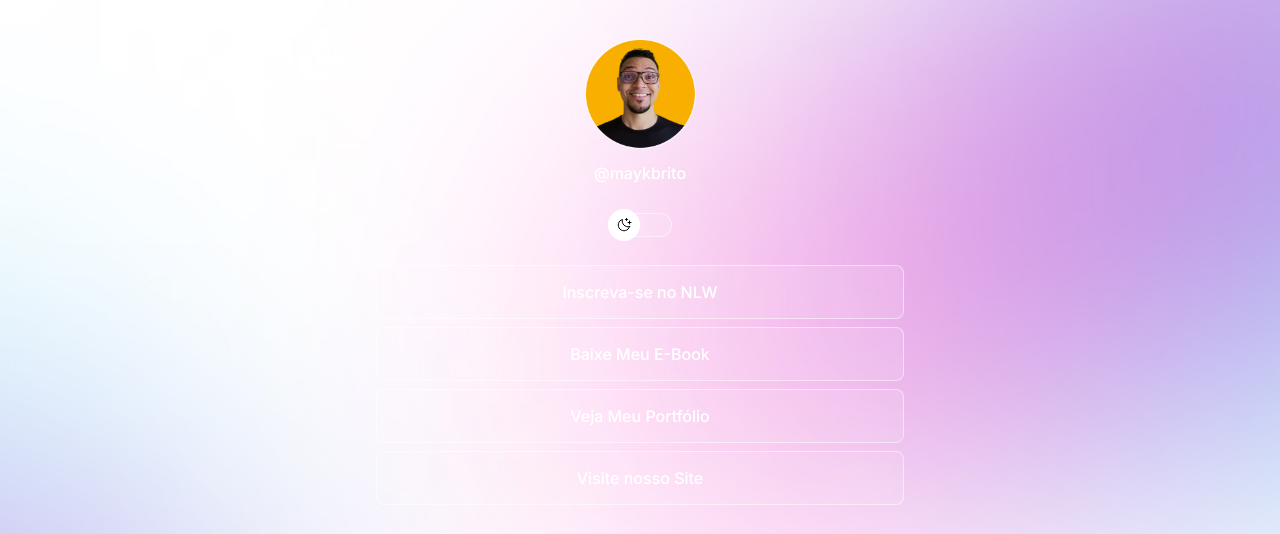
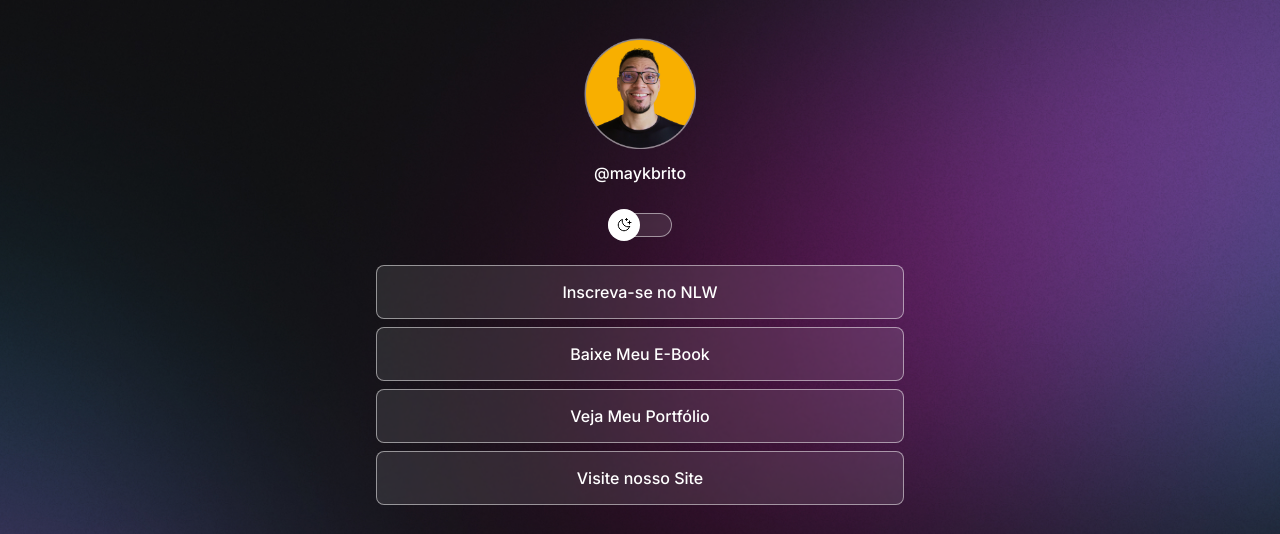
Before and after one commit to ogustavoalbuquerque/ProjetoDiscover, a plain HTML site: page index.html in a window 1280 px wide. Shown: the top 534 px of the page. Drawn offline with nearby package versions, Linux system fonts and the light colour scheme.

Commit message:
bug of background resolved

```diff
--- a/Apresentation.css
+++ b/Apresentation.css
@@ -75,7 +75,7 @@ body * {
 }
 
 #switch button:hover {
-  outline: 8px solid var(--hightlight-color)
+  outline: 8px solid var(--hightlight-color);
 }
 
 .Light #switch button {
@@ -151,7 +151,7 @@ footer {
 /*media queries*/
 @media (min-width: 700px) {
   :root {
-    --bg-url: url(./assets/bg-desktop-light.jpg);
+    --bg-url: url(./assets/bg-desktop.jpg);
   }
 
   .Light {
```
